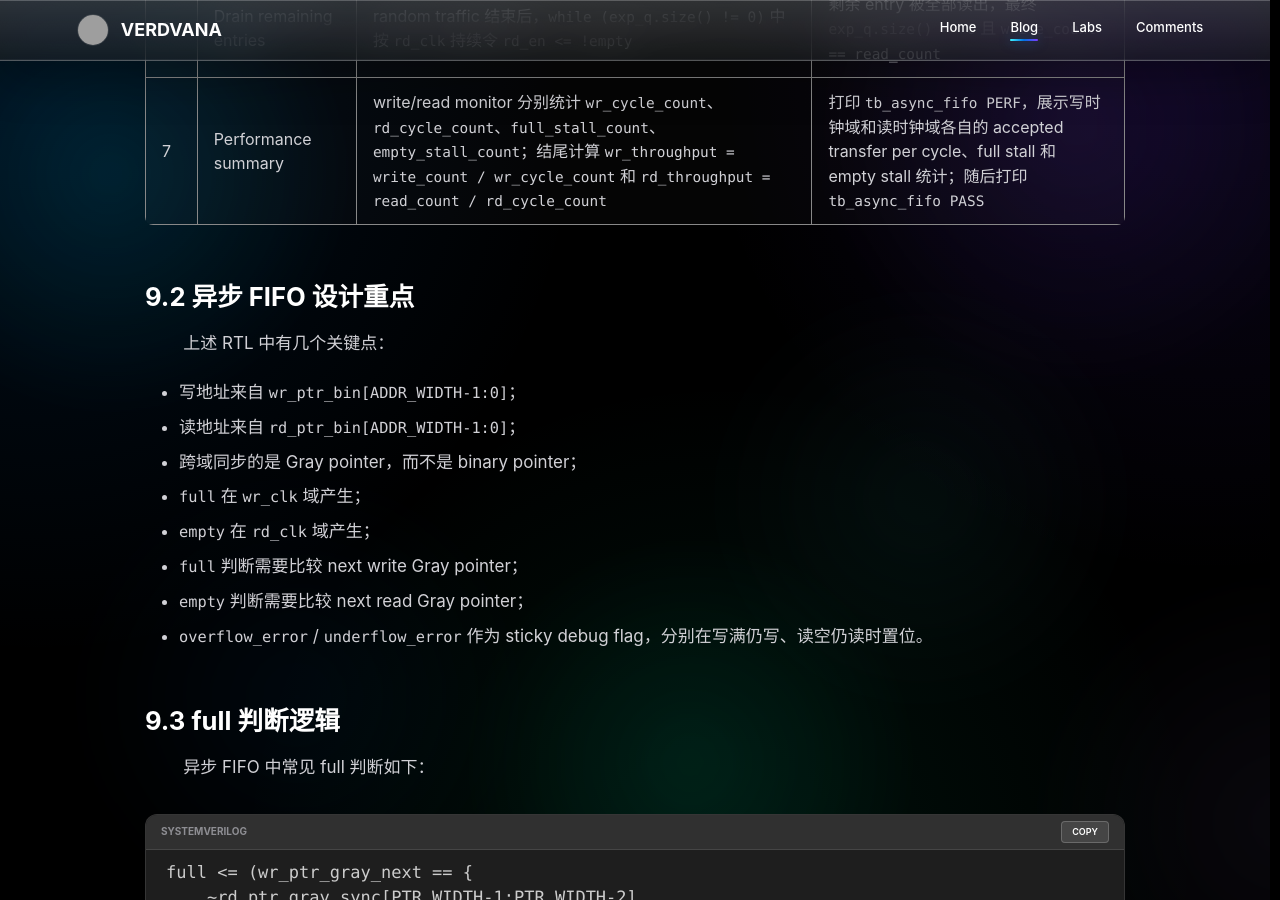
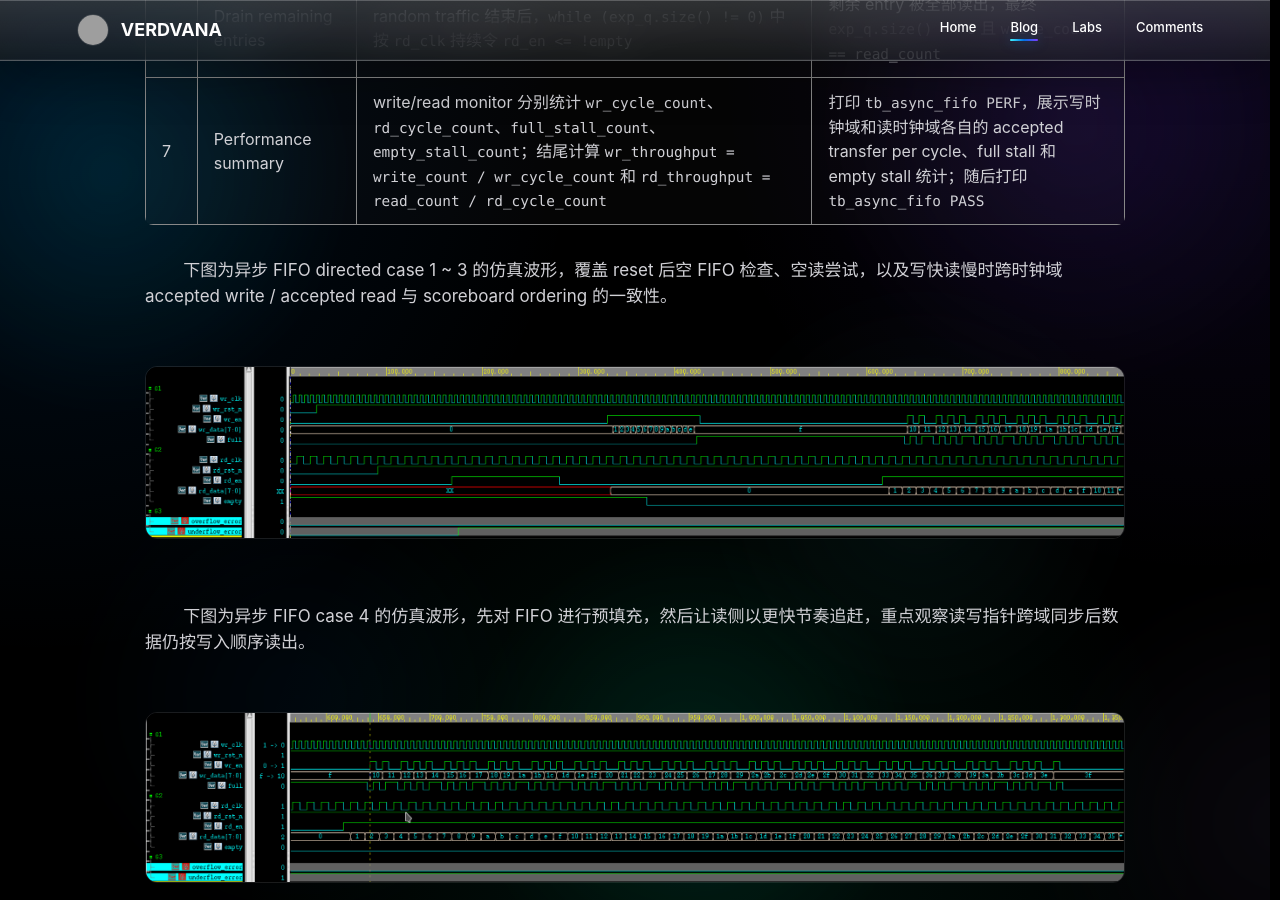
Before and after one commit to Verdvana/Verdvana.github.io, a Jekyll site: the page built from _posts/2026-5-27-FIFO基础与CDC设计.md, in a window 1280 px wide and 900 px high, scrolled down 35637 px. Built offline with Jekyll 4.4.1, drawn with Linux system fonts in a browser that asks for light colours; comment, search, counter and statistics services are not loaded; some of the changed text lies outside the part shown; grey boxes are pictures that could not be loaded.

Commit message:
docs: add async FIFO simulation waveform examples
Add Verdi waveform images for async FIFO test cases 1 through 7 and
reference them in the FIFO/CDC design post. Clarify coverage of reset,
empty reads, clock-domain ordering, random traffic draining, and
performance statistics to make verification results easier to review.

```diff
--- a/_posts/2026-5-27-FIFO基础与CDC设计.md
+++ b/_posts/2026-5-27-FIFO基础与CDC设计.md
@@ -2116,6 +2116,22 @@ endmodule
 | 6 | Drain remaining entries | random traffic 结束后，`while (exp_q.size() != 0)` 中按 `rd_clk` 持续令 `rd_en <= !empty` | 剩余 entry 被全部读出，最终 `exp_q.size() == 0` 且 `write_count == read_count` |
 | 7 | Performance summary | write/read monitor 分别统计 `wr_cycle_count`、`rd_cycle_count`、`full_stall_count`、`empty_stall_count`；结尾计算 `wr_throughput = write_count / wr_cycle_count` 和 `rd_throughput = read_count / rd_cycle_count` | 打印 `tb_async_fifo PERF`，展示写时钟域和读时钟域各自的 accepted transfer per cycle、full stall 和 empty stall 统计；随后打印 `tb_async_fifo PASS` |
 
+&#160; &#160; &#160; &#160; 下图为异步 FIFO directed case 1 ~ 3 的仿真波形，覆盖 reset 后空 FIFO 检查、空读尝试，以及写快读慢时跨时钟域 accepted write / accepted read 与 scoreboard ordering 的一致性。
+
+![异步FIFO case 1~3 Verdi波形](https://raw.githubusercontent.com/Verdvana/Verdvana.github.io/master/_posts/FIFO基础与CDC设计/async_fifo_case_1_3.png)
+
+&#160; &#160; &#160; &#160; 下图为异步 FIFO case 4 的仿真波形，先对 FIFO 进行预填充，然后让读侧以更快节奏追赶，重点观察读写指针跨域同步后数据仍按写入顺序读出。
+
+![异步FIFO case 4 Verdi波形](https://raw.githubusercontent.com/Verdvana/Verdvana.github.io/master/_posts/FIFO基础与CDC设计/async_fifo_case_4.png)
+
+&#160; &#160; &#160; &#160; 下图为异步 FIFO case 5 ~ 6 的仿真波形，覆盖随机异步读写以及 random traffic 结束后的 drain remaining entries。该阶段主要检查 monitor 记录的 accepted write / accepted read 是否和 scoreboard 队列保持一致，并确认最终剩余 entry 全部读空。
+
+![异步FIFO case 5~6 Verdi波形](https://raw.githubusercontent.com/Verdvana/Verdvana.github.io/master/_posts/FIFO基础与CDC设计/async_fifo_case_5_6.png)
+
+&#160; &#160; &#160; &#160; 下图为异步 FIFO case 7 的仿真波形和性能统计阶段，结合 `wr_cycle_count`、`rd_cycle_count`、`full_stall_count`、`empty_stall_count` 观察两个本地时钟域下的吞吐率和 stall 行为。
+
+![异步FIFO case 7 Verdi波形](https://raw.githubusercontent.com/Verdvana/Verdvana.github.io/master/_posts/FIFO基础与CDC设计/async_fifo_case_7.png)
+
 ### 9.2 异步 FIFO 设计重点
 
 &#160; &#160; &#160; &#160; 上述 RTL 中有几个关键点：
```
Also changed, not shown: _posts/FIFO基础与CDC设计/async_fifo_case_1_3.png (added), _posts/FIFO基础与CDC设计/async_fifo_case_4.png (added), _posts/FIFO基础与CDC设计/async_fifo_case_5_6.png (added), _posts/FIFO基础与CDC设计/async_fifo_case_7.png (added).
